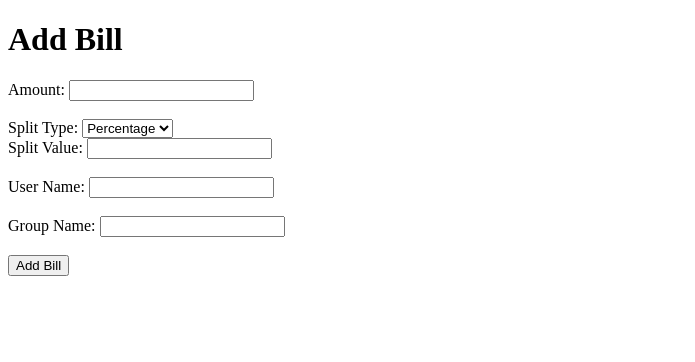
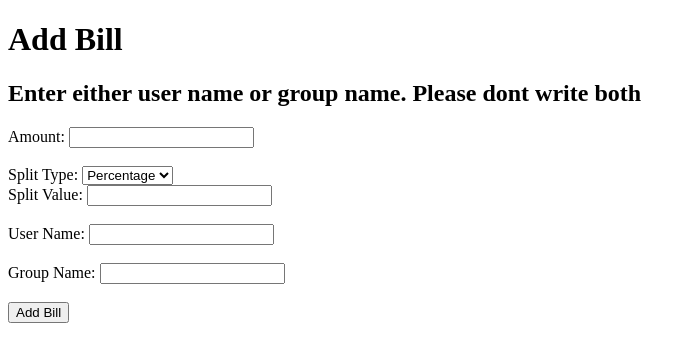
Before and after one commit to merwinmathew33/bill-splitting-mer, a Flask app: page /bill/add in a window 1280 px wide. Shown: the top 362 px of the page, without its empty margins (0-695 px from the left). Run offline with Flask 2, Linux system fonts and the light colour scheme; some libraries are stand-ins or nearby versions.

Commit message:
added user direct amount calculation feature in the bill

```diff
--- a/app.py
+++ b/app.py
@@ -40,7 +40,7 @@ class User:
         if user:
             return User(user['username'], user['password'])
         else:
-            return user_user
+            return None
 
 
 class Bill:
@@ -53,10 +53,16 @@ class Bill:
 
         # retrieve user and group objects based on names
         user = mongo.db.users.find_one({'username': user_name})
+        if user:
+            self.user_id = user['_id']
+        else:
+            self.user_id = None
         group = mongo.db.groups.find_one({'name': group_name})
+        if group:
+            self.group_id = group['_id']
+        else:
+            self.group_id = None
 
-        self.user_id = user['_id']
-        self.group_id = group['_id']
 
 
     def save(self):
@@ -193,6 +199,9 @@ def add_bill():
 
         # create Bill object using user and group IDs
         if user and group:
+            flash("enter any one field(user name or group name)")
+            return render_template("add_bill.html")
+        if user or group:
             bill = Bill(amount, split_type, split_value, user_name, group_name)
             bill.save()
             return redirect("/bills")
@@ -283,40 +292,48 @@ def summary():
         am = {}
         peers = []
         for bill in bills:
-            if bill['user_id'] == user_id:
-                # user paid the bill
-                if bill['split_type'] == 'percentage':
-                    for user in bill['user_id']:
-                        if user != user_id:
-                            amount = (int(bill['amount']) * int(bill['split_value'])) / 100
-                            if user in debts:
-                                debts[user] += amount
-                            else:
-                                debts[user] = amount
-                            am.update({"Name":bill['user_name'], "Money":amount})
+            user = mongo.db.bills.find_one({'username': {'$ne': None}})
+            if user:
+                bills.user_id = user['_id']
+            else:
+                bills.user_id = None
+            if bill['user_id']!= None:
+                if bill['user_id'] == user_id:
+                    # user paid the bill
+                    if bill['split_type'] == 'percentage':
+                        for user in bill['user_id']:
+                            if user != user_id:
+                                amount = (int(bill['amount']) * int(bill['split_value'])) / 100
+                                if user in debts:
+                                    debts[user] += amount
+                                else:
+                                    debts[user] = amount
+                                am.update({"Name":bill['user_name'], "Money":amount})
+                    else:
+                        for user in bill['user_id']:
+                            if user != str(user_id):
+                                amount = bill['split_value']
+                                if user in debts:
+                                    debts[user] += amount
+                                else:
+                                    debts[user] = amount
+                                am.update({"Name":bill['user_name'], "Money":amount})
                 else:
-                    for user in bill['user_id']:
-                        if user != str(user_id):
-                            amount = bill['split_value']
-                            if user in debts:
-                                debts[user] += amount
-                            else:
-                                debts[user] = amount
-                            am.update({"Name":bill['user_name'], "Money":amount})
-            else:
-                # user owes money for the bill
-
-                if bill['split_type'] == 'percentage':
-                    amount = (int(bill['amount']) * int(bill['split_value'])) / 100
-                    if bill['user_id'] in debts:
-                        debts[bill['user_id']] += amount
-                    else:
-                        debts[(bill['user_id'])] = amount
-                    am.update({"Name":bill['user_name'], "Money":amount})
+                    # user owes money for the bill
+                    if bill['split_type'] == 'percentage':
+                        amount = (int(bill['amount']) * int(bill['split_value'])) / 100
+                        if bill['user_id'] in debts:
+                            debts[bill['user_id']] += amount
+                        else:
+                            debts[(bill['user_id'])] = amount
+                        am.update({"Name":bill['user_name'], "Money":amount})
         return render_template("summary.html", am=am)
     else:
         flash("You need to be logged in to view this page", "danger")
         return redirect(url_for("login"))
+
+
+
 
 
 @app.route("/simplified_bills", methods=["GET", "POST"])
--- a/forms.txt
+++ b/forms.txt
@@ -505,3 +505,7 @@ def summary():
     </table>
 </body>
 </html>
+
+else:
+            flash("You need to be logged in to view this page", "danger")
+            return redirect(url_for("login"))
--- a/templates/add_bill.html
+++ b/templates/add_bill.html
@@ -5,6 +5,7 @@
 </head>
 <body>
 	<h1>Add Bill</h1>
+	<h2>Enter either user name or group name. Please dont write both </h2>
 	{% with messages = get_flashed_messages() %}
 		{% if messages %}
 			<ul>
@@ -25,9 +26,9 @@
 		<label for="split_value">Split Value:</label>
 		<input type="text" name="split_value" required><br><br>
 		<label for="user_name">User Name:</label>
-		<input type="text" name="user_name" required><br><br>
+		<input type="text" name="user_name"><br><br>
 		<label for="group_name">Group Name:</label>
-		<input type="text" name="group_name" required><br><br>
+		<input type="text" name="group_name" ><br><br>
 		<button type="submit">Add Bill</button>
 	</form>
 </body>
```
